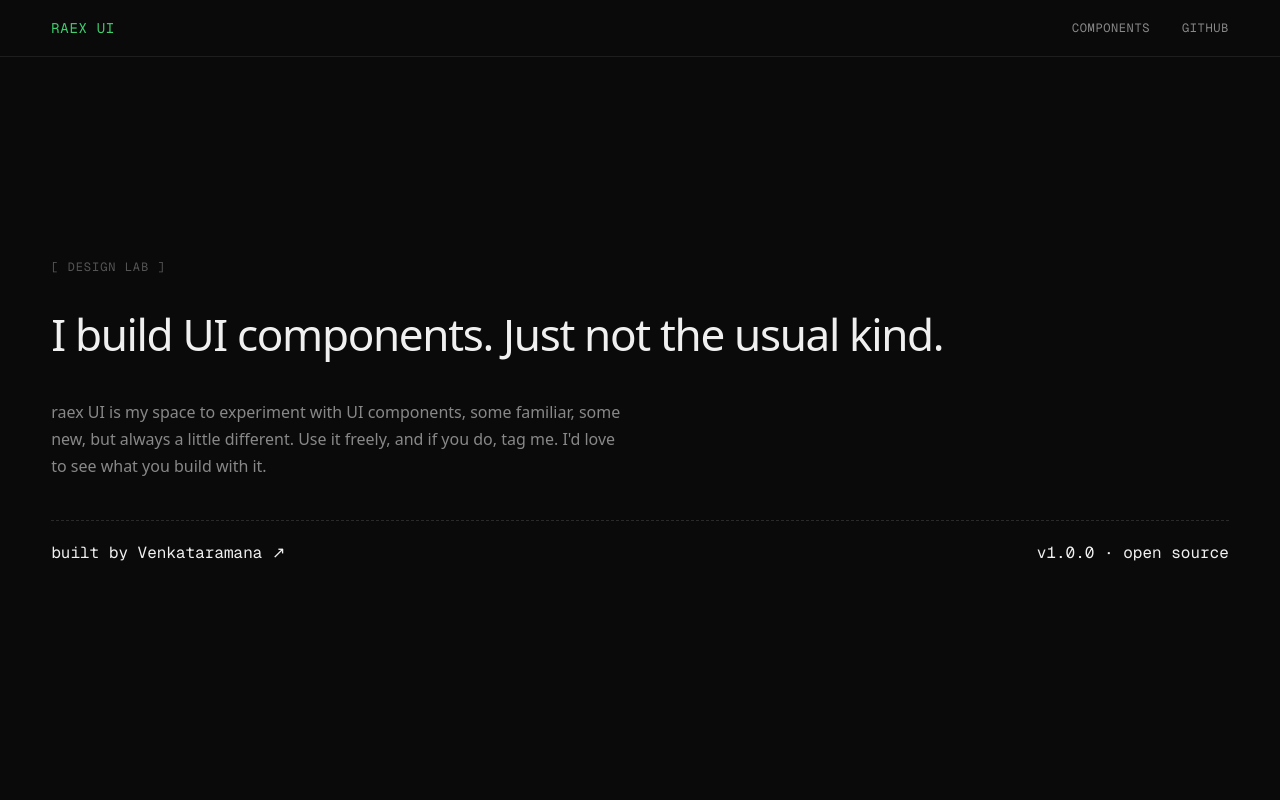
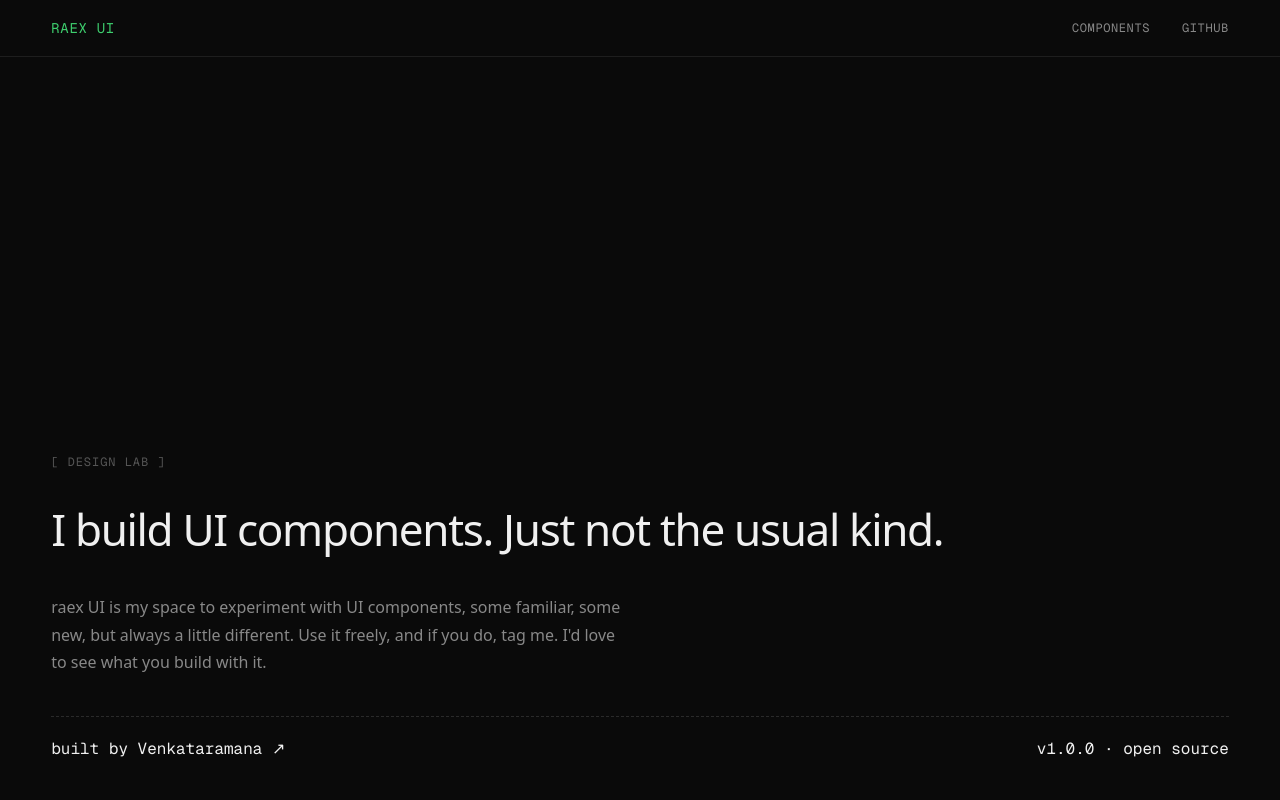
Before and after one commit to raexvk/raex-ui, a Next.js app: page / in a window 1280 px wide. Shown: the top 800 px of the page. Built offline with nearby package versions, Linux system fonts and the light colour scheme.

Commit message:
Move hero content to bottom left with 20vh top padding
Co-Authored-By: Claude Opus 4.6 <noreply@anthropic.com>

```diff
--- a/src/app/page.tsx
+++ b/src/app/page.tsx
@@ -52,7 +52,7 @@ export default function Home() {
   return (
     <div className="container-main">
       {/* ═══ HERO ═══ */}
-      <section className="min-h-screen flex flex-col justify-center pb-[var(--space-xl)]">
+      <section className="min-h-screen flex flex-col justify-end pt-[20vh] pb-[var(--space-xl)]">
         <Reveal>
           <span className="bracket-label">[ design lab ]</span>
         </Reveal>
```
